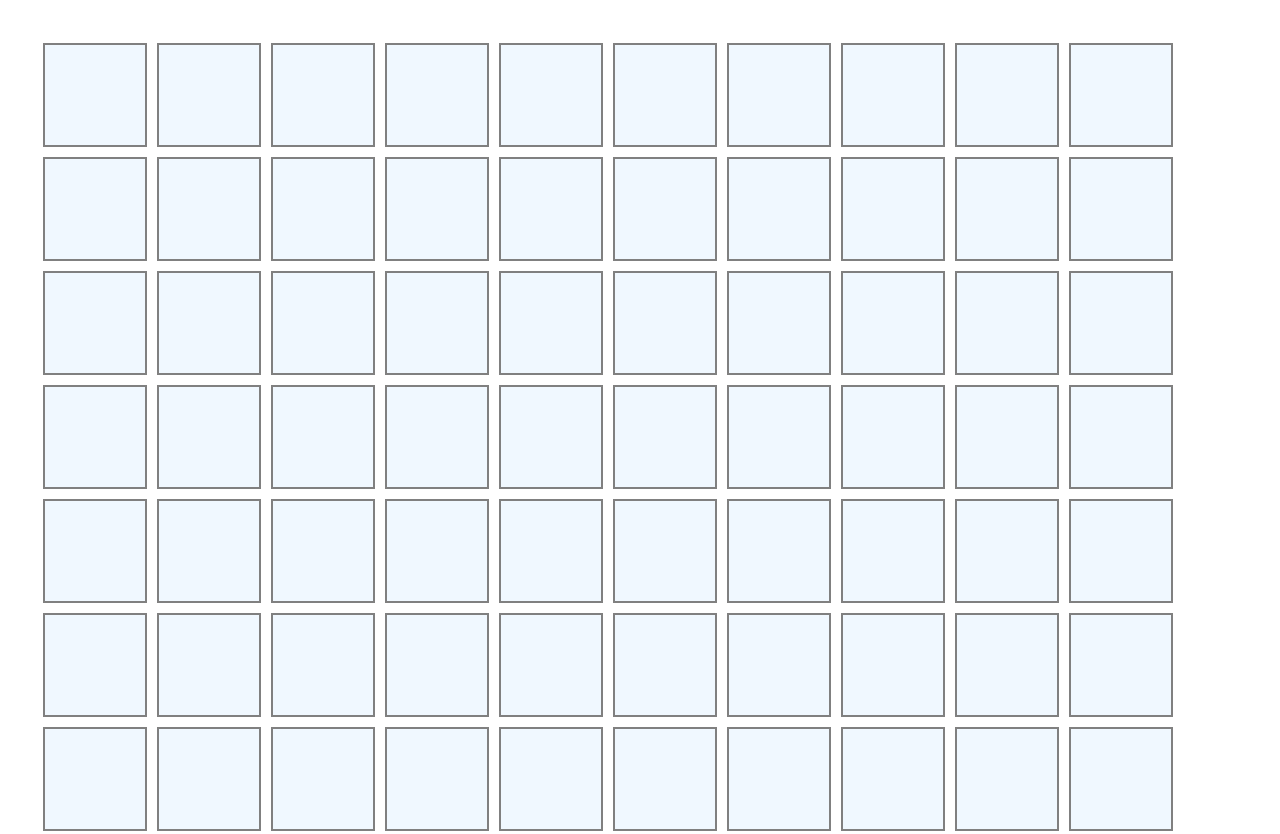
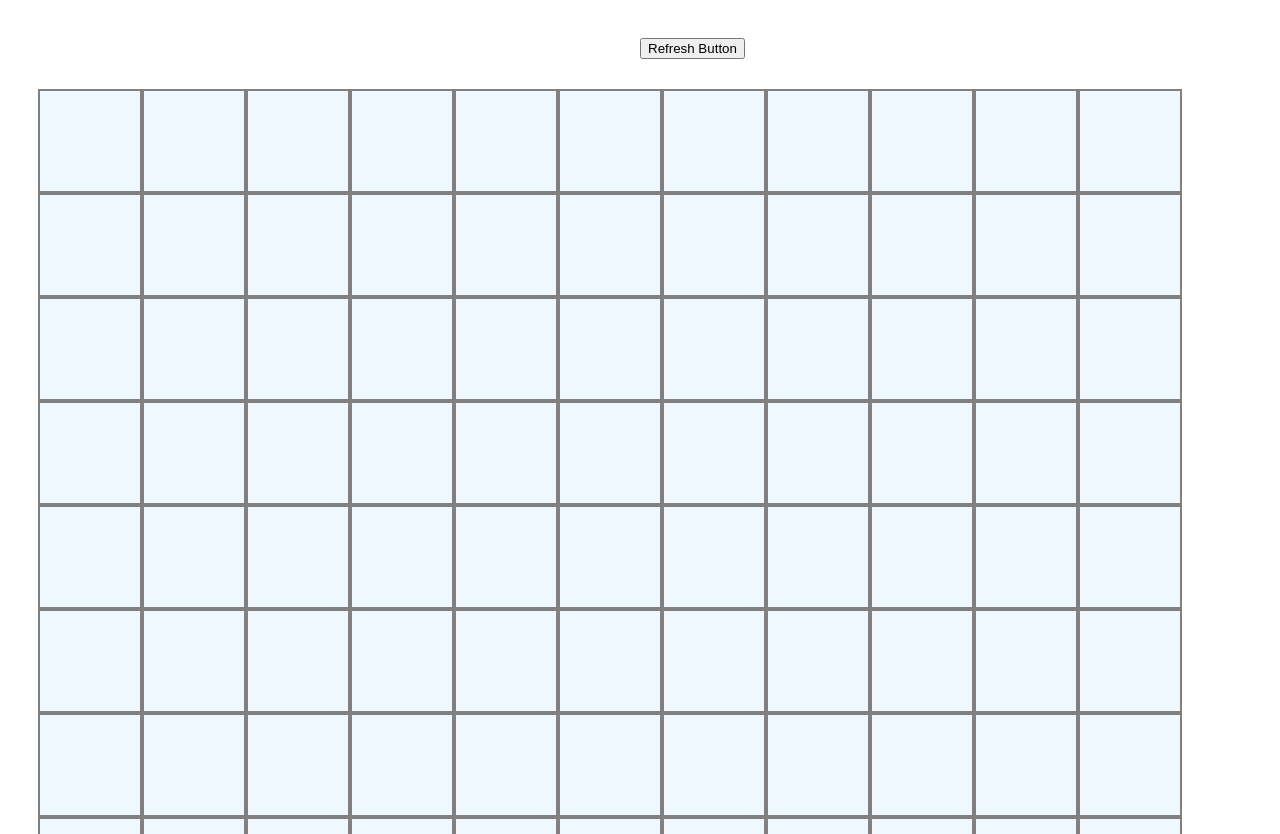
Before and after one commit to ericlnewman/etch-a-Sketch, a plain HTML site: page index.html in a window 1280 px wide. Shown: the top 834 px of the page. Drawn offline with Linux system fonts and the light colour scheme.

Commit message:
updated flexbox styling

```diff
--- a/scripts/script.js
+++ b/scripts/script.js
@@ -2,14 +2,24 @@
     JS for etch-a-sketch
 */
 const container = document.querySelector("#container");
+const flexBox = document.createElement("div");
 
+const refreshBtn = document.createElement("button");
+
+
+
+refreshBtn.id = "btn";
+flexBox.id = "flex";
+refreshBtn.textContent = "Refresh Button";
+container.appendChild(refreshBtn);
+container.appendChild(flexBox);
 function createDiv(){
     const number = 16*16;
     for(let i = 1; i <= number; i++){
         const divVar = document.createElement("div");
         divVar.className = "gridBox";
         divVar.id = i;
-        container.appendChild(divVar);
+        flexBox.appendChild(divVar);
     }
 }
 window.onload = createDiv;
--- a/styles/style.css
+++ b/styles/style.css
@@ -2,13 +2,20 @@
 CSS for etch-a-sketch
 */
 #container{
+    padding: 30px;
+}
+#btn{
+    margin-left: 50%;
+    margin-bottom: 30px;
+}
+#flex{
     display: flex;
-    flex: 1, 1, 0;
-    padding: 30px;
     flex-wrap: wrap;
 }
 .gridBox{
-    margin: 5px;
+    flex: 1, 1, 0;
+    flex-wrap: wrap;
+    flex-direction: column;
     height: 100px;
     width: 100px;
     background-color: aliceblue;
```
